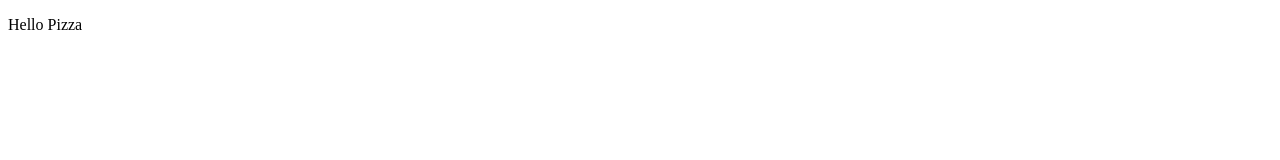
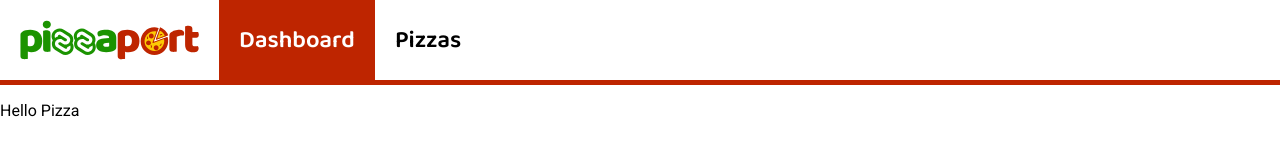
Before and after one commit to webplatformz/pizzaport, a Svelte app: page / in a window 1280 px wide. Built offline with nearby package versions, Linux system fonts and the light colour scheme.

Commit message:
Base styles and header

```diff
--- a/src/app.html
+++ b/src/app.html
@@ -3,8 +3,34 @@
 	<head>
 		<meta charset="utf-8" />
 		<link rel="icon" href="/favicon.png" />
+		<link rel="preconnect" href="https://fonts.googleapis.com">
+		<link rel="preconnect" href="https://fonts.gstatic.com" crossorigin>
+		<link href="https://fonts.googleapis.com/css2?family=Baloo+2:wght@600&family=Roboto:wght@400;700&display=swap" rel="stylesheet">
 		<meta name="viewport" content="width=device-width, initial-scale=1" />
 		%svelte.head%
+		<style>
+			:root {
+				--color-primary: #be2500;
+                --color-green: #1b9300;
+				--color-yellow: #fcca05;
+                --color-gray: #d9d9d9;
+                --color-black: #000000;
+				--color-white: #ffffff;
+				--border-width: 5px;
+				--font-family-heading: 'Baloo 2', sans-serif;
+				--font-weight-heading: 600;
+				--font-family-text: Roboto, sans-serif;
+			}
+			*, *:before, *:after {
+				box-sizing: border-box;
+			}
+			html, body {
+				margin: 0;
+				padding: 0;
+				font-family: var(--font-family-text);
+				font-size: 16px;
+			}
+		</style>
 	</head>
 	<body>
 		<div id="svelte">%svelte.body%</div>
--- /dev/null
+++ b/src/lib/Header.svelte
@@ -0,0 +1,57 @@
+<script lang="ts">
+    import { page } from '$app/stores';
+</script>
+
+<nav>
+    <img src="/pizzaport-logo.svg" alt="pizzaport"/>
+    <ul>
+        <li>
+            <a href="/" class:active={$page.path === '/'}>Dashboard</a>
+        </li>
+        <li>
+            <a href="/pizzas" class:active={$page.path === '/pizzas'}>Pizzas</a>
+        </li>
+    </ul>
+</nav>
+
+<style>
+    nav {
+        height: 85px;
+        display: flex;
+        border-bottom: var(--border-width) solid var(--color-primary);
+    }
+
+    img {
+        max-height: 100%;
+        margin: 20px;
+    }
+
+    ul {
+        display: flex;
+        margin: 0;
+        padding: 0;
+        flex-grow: 1;
+        list-style: none;
+    }
+
+    a {
+        display: flex;
+        align-items: center;
+        padding: 0 20px;
+        height: 100%;
+        text-decoration: none;
+        font-family: var(--font-family-heading);
+        font-weight: var(--font-weight-heading);
+        color: var(--color-black);
+        font-size: 1.5rem;
+    }
+
+    a:hover {
+        color: var(--color-primary);
+    }
+
+    a.active {
+        background-color: var(--color-primary);
+        color: white;
+    }
+</style>
--- /dev/null
+++ b/src/routes/__layout.svelte
@@ -0,0 +1,7 @@
+<script>
+    import Header from "$lib/Header.svelte";
+</script>
+
+<Header/>
+
+<slot></slot>
```
Also changed, not shown: static/pizzaport-logo.svg (added), 1 other file.
